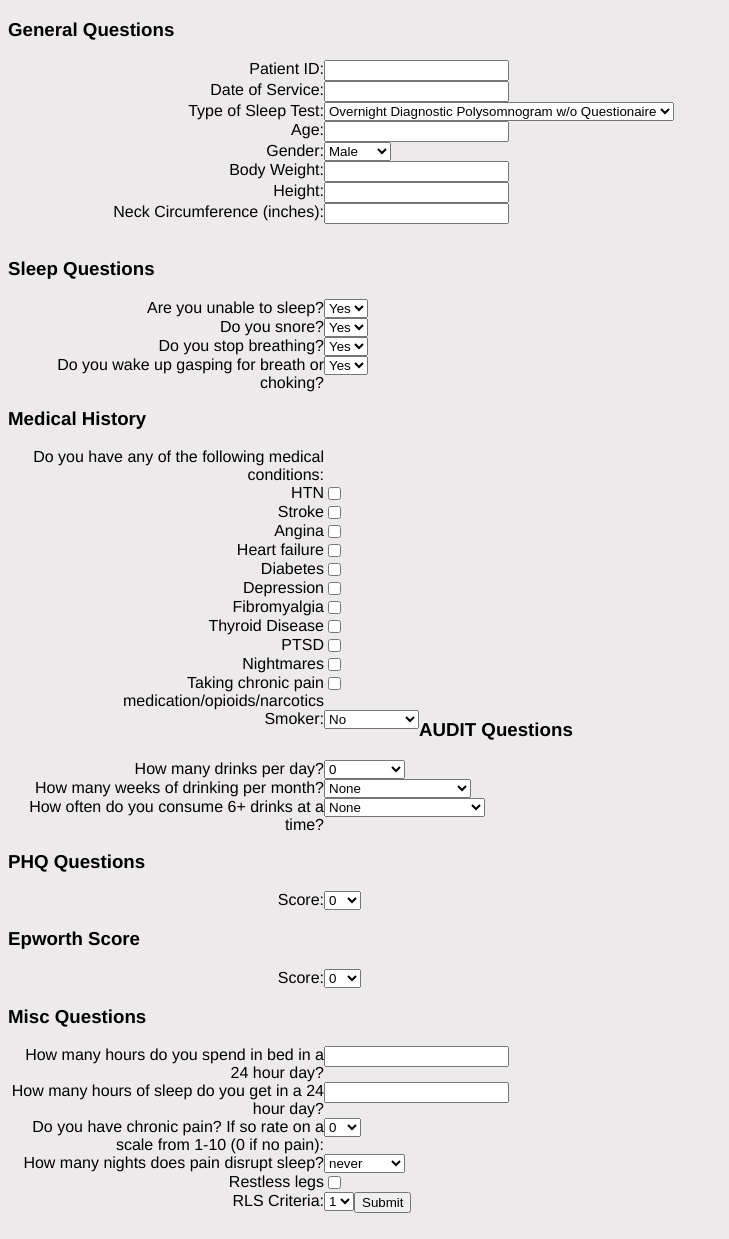
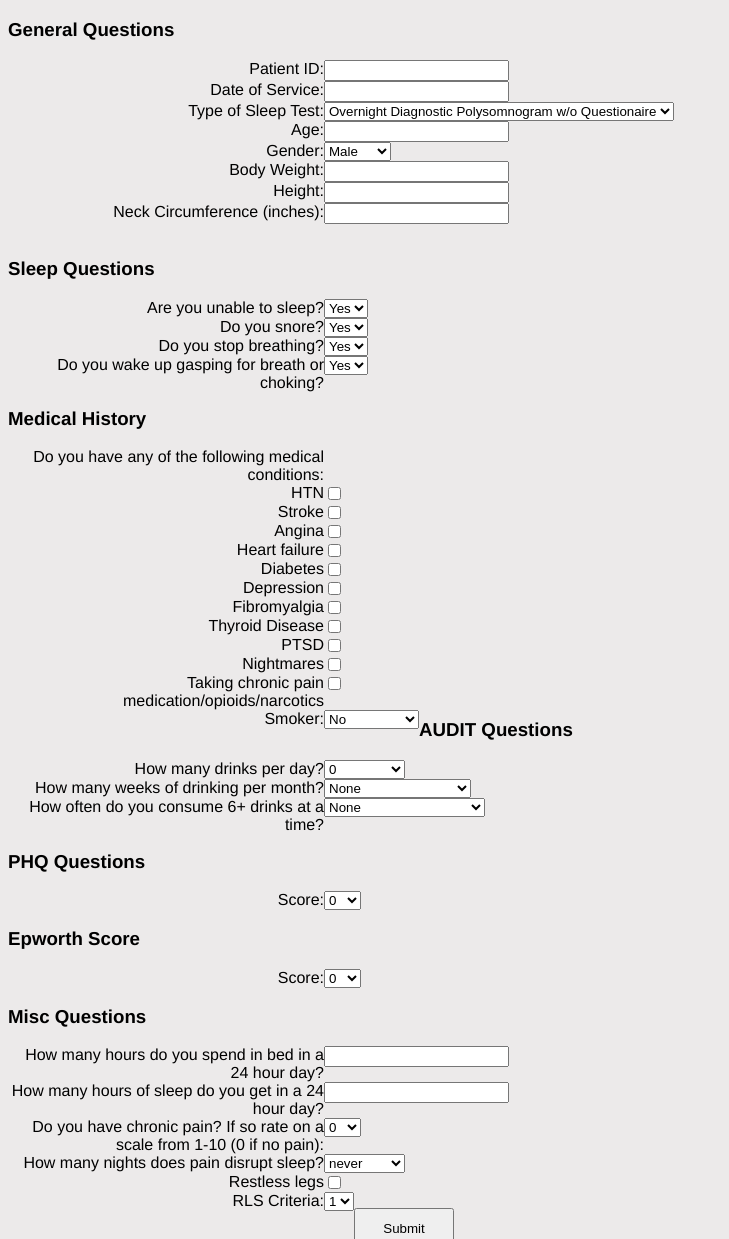
Before and after one commit to eLobeto/sleep_disorder_reporting, a plain HTML site: page index.html in a window 1280 px wide. Shown: the part 61-1300 px from the top of the page, without its empty margins (0-729 px from the left). Before the commit the page ends 1274 px from the top, so only its background shows below. Drawn offline with Linux system fonts and the light colour scheme.

Commit message:
changed submit button

```diff
--- a/styles.css
+++ b/styles.css
@@ -17,3 +17,10 @@ select {
   display: inline-block;
   float: left;
 }
+
+input[type=submit] {
+    display: inline-block;
+    float: left;
+    width: 100px;
+    height: 40px;
+}
```
Also changed, not shown: index.html (+3 -0 lines).
